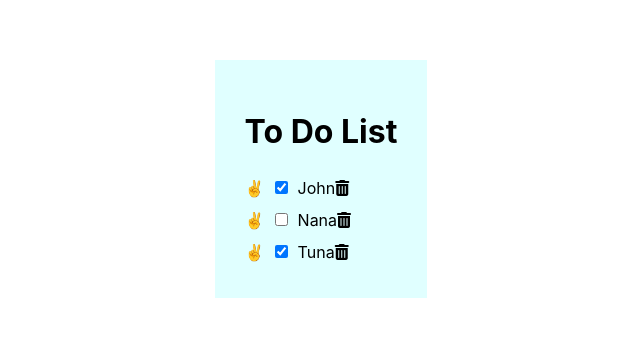
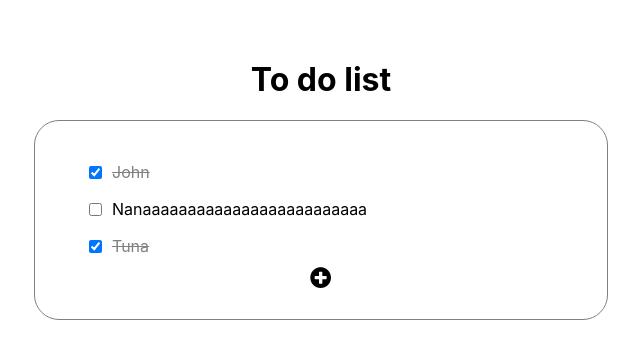
Before and after one commit to trongbinh15/to-do-app, a React (Create React App) app: page / in a window 1280 px wide. Shown: the part 241-600 px from the top of the page, without its empty margins (319-959 px from the left). Built offline with nearby package versions, Linux system fonts and the light colour scheme.

Commit message:
complete add, edit, delete, change status

```diff
--- a/public/index.html
+++ b/public/index.html
@@ -24,7 +24,6 @@
       work correctly both with client-side routing and a non-root public URL.
       Learn how to configure a non-root public URL by running `npm run build`.
     -->
-    <script src="https://use.fontawesome.com/ee6b17c0a2.js"></script>
     <title>React App</title>
   </head>
   <body>
--- a/src/App.css
+++ b/src/App.css
@@ -1,38 +1,9 @@
-.App {
-  text-align: center;
-}
-
-.App-logo {
-  height: 40vmin;
-  pointer-events: none;
-}
-
-@media (prefers-reduced-motion: no-preference) {
-  .App-logo {
-    animation: App-logo-spin infinite 20s linear;
-  }
-}
-
-.App-header {
-  background-color: #282c34;
-  min-height: 100vh;
+.container {
   display: flex;
   flex-direction: column;
+  justify-content: center;
   align-items: center;
-  justify-content: center;
-  font-size: calc(10px + 2vmin);
-  color: white;
+  margin: 0;
+  padding: 20px;
+  height: 100vh;
 }
-
-.App-link {
-  color: #61dafb;
-}
-
-@keyframes App-logo-spin {
-  from {
-    transform: rotate(0deg);
-  }
-  to {
-    transform: rotate(360deg);
-  }
-}
--- a/src/App.tsx
+++ b/src/App.tsx
@@ -1,12 +1,15 @@
 import './App.css';
 import { Component } from 'react';
-import List from './components/List/list';
+import ListComponent from './components/List/list';
 class App extends Component {
   render() {
     return (
       <>
-        <List>
-        </List>
+        <div className="container">
+          <h1>To do list</h1>
+          <ListComponent>
+          </ListComponent>
+        </div>
       </>
     );
   };
--- a/src/components/ACompoonet/a.style.css
+++ /dev/null
@@ -1,3 +0,0 @@
-.ane {
-  color:red;
-}
--- a/src/components/Item/item.styles.css
+++ b/src/components/Item/item.styles.css
@@ -1,25 +1,49 @@
-.item-container{
+.item-container {
   display: flex;
   flex-direction: row;
   justify-content: flex-start;
   align-items: center;
-  position:relative;
-  }
+  position: relative;
+  margin: 5px 0;
+  line-height: 2rem;
+}
 
 .item-container > .check-box{
   margin: 0 10px ;
 }
 
-.item-container > * {
-  line-height: 2rem;
+.item-container > .item-name {
+  max-width: calc(100% - 100px);
+  overflow: hidden;
+  white-space: nowrap;
+  text-overflow: ellipsis;
 }
 
-/* .item-container::after {
-  content: '❌';
+.item-container > .is-complete {
+  text-decoration: line-through;
+  color: gray;
+}
+
+.item-container > .movable {
+  opacity: 0;
+  transition: all 0.1s ease;
+}
+
+.item-container:hover .movable{
+  opacity: 1;
+}
+
+.actions {
   position: absolute;
-  right: 0;
-  transition: all 0.3s ease;
-} */
+  right: 10px;
+  opacity: 0;
+  transition: all 0.1s ease;
+}
 
-.item-container:hover {
+.item-container:hover .actions{
+  opacity: 1;
 }
+
+.actions > * {
+  margin-right: 10px;
+}
--- a/src/components/Item/item.tsx
+++ b/src/components/Item/item.tsx
@@ -1,46 +1,80 @@
-import React, { Component, DragEventHandler } from 'react'
+import { faBars, faCheck, faEdit, faTrash } from '@fortawesome/free-solid-svg-icons';
+import { FontAwesomeIcon } from '@fortawesome/react-fontawesome';
+import React, { Component, createRef, DragEventHandler } from 'react'
 import { ItemModel } from '../../models/item.model';
 import './item.styles.css'
 type Prop = {
   item: ItemModel;
-	onDelete: (id: number) => void;
+  onDelete: (id: string) => void;
   onChangeStatus: () => void;
+  onToggleEdit: () => void;
+  onChangeName: (value: string) => void;
   onDragStart: (e: DragEventHandler<HTMLDivElement>) => void;
   onDragOver: (e: DragEventHandler<HTMLDivElement>) => void;
   onDragEnd: (e: DragEventHandler<HTMLDivElement>) => void;
 };
 
+export class ItemComponent extends Component<Prop> {
+  private ref: React.RefObject<HTMLInputElement>;
+  constructor(props: Prop) {
+    super(props);
+    this.ref = createRef();
+  }
 
-export class Item extends Component<Prop> {
+  toggleEdit = () => this.props.onToggleEdit();
+
+  updateName = () => {
+    this.props.onChangeName(this.ref.current?.value as string);
+    this.toggleEdit();
+  }
+
   handleDeleteEvent = () => this.props.onDelete(this.props.item.id);
   handleChangeStatueEvent = () => this.props.onChangeStatus();
   handleOnDragStart = (e: any) => this.props.onDragStart(e);
   handleOnDragEnd = (e: any) => this.props.onDragOver(e);
 
-	shouldComponentUpdate(nextProp: any) {
-		return this.props.item.isComplete !== nextProp.item.isComplete
+  shouldComponentUpdate(nextProp: Prop) {
+    return (this.props.item.isComplete !== nextProp.item.isComplete)
+    || (this.props.item.isEdit !== nextProp.item.isEdit)
+    || (this.props.item.name !== nextProp.item.name)
+  }
+
+  componentDidUpdate(){
+    this.ref.current?.focus();
+  }
+  componentDidMount(){
+    this.ref.current?.focus();
   }
 
 
   render() {
     return (
       <div className="item-container">
-				<div
+        <div className="movable"
           onDragStart={this.handleOnDragStart}
           onDragOver={this.handleOnDragEnd}
-					onDragEnd={this.handleOnDragEnd} draggable>✌</div>
+          onDragEnd={this.handleOnDragEnd} draggable>
+          <FontAwesomeIcon icon={faBars} className="btn"/>
+          </div>
         <input type="checkbox"
           className="check-box"
           defaultChecked={this.props.item.isComplete}
-					onChange={this.handleChangeStatueEvent}
-					onClick={this.handleChangeStatueEvent} />
-				<div>{this.props.item.name}</div>
-				<i className="fas fa-trash-alt"></i>
-				{/* <button onClick={this.handleDeleteEvent}>Delete</button> */}
-				{/* <button onClick={this.handleChangeStatueEvent}>Change Status</button> */}
+          onChange={this.handleChangeStatueEvent} />
+
+        {this.props.item.isEdit ?
+          <input type="text" className="item-name" defaultValue={this.props.item.name} ref={this.ref} /> :
+          <div className={`item-name ${this.props.item.isComplete ? 'is-complete' : ''} `}>{this.props.item.name}</div>
+        }
+        <div className="actions">
+        {this.props.item.isEdit ?
+          <FontAwesomeIcon icon={faCheck} className="btn done" onClick={this.updateName}/>
+            : <FontAwesomeIcon icon={faEdit} className="btn edit" onClick={this.toggleEdit} />
+          }
+          <FontAwesomeIcon icon={faTrash} className="btn delete" onClick={this.handleDeleteEvent}/>
+        </div>
       </div>
     )
   }
 }
 
-export default Item
+export default ItemComponent
--- a/src/components/List/list.styles.css
+++ b/src/components/List/list.styles.css
@@ -1,12 +1,23 @@
-.container {
-  display: grid;
-  place-items: center;
-  margin: 0;
-  padding: 20px;
-  height: 100vh;
+.list-item {
+  border: 1px solid gray;
+  border-radius: 25px;
+  padding: 30px;
+  max-width: 40vw;
+  width: 100%;
+  min-width: 300px;
+}
+.add-section {
+	display: flex;
+	flex-direction: column;
+	justify-content: center;
+	align-items: center;
 }
 
-.container>.list-item {
-  background-color: lightcyan;
-  padding: 30px;
+.add-section > btn {
+  display: inline-block;
+  font-size: 1.5rem;
 }
+
+.add-section > .is-adding{
+  display: none;
+}
--- a/src/components/List/list.tsx
+++ b/src/components/List/list.tsx
@@ -1,54 +1,77 @@
+import { faPlusCircle } from '@fortawesome/free-solid-svg-icons';
+import { FontAwesomeIcon } from '@fortawesome/react-fontawesome';
 import React, { Component } from 'react'
 import { ItemModel } from '../../models/item.model';
-import Item from '../Item/item';
+import ItemComponent from '../Item/item';
 import './list.styles.css'
+import { v4 as uuidv4 } from 'uuid';
 
 type State = {
   items: ItemModel[];
-  header?: string;
+  isAdding: boolean;
 }
 
-export class List extends Component<{}, State> {
+export class ListComponent extends Component<{}, State> {
   constructor(props = {}) {
     super(props);
     this.state = {
       items:
         [
           {
-            id: 1,
+            id: '1',
             name: 'John',
-            isComplete: true
+            isComplete: true,
+            isEdit: false
           },
           {
-            id: 2,
-            name: 'Nana',
-            isComplete: false
+            id: '2',
+            name: 'Nanaaaaaaaaaaaaaaaaaaaaaaaaa',
+            isComplete: false,
+            isEdit: false
           },
           {
-            id: 3,
+            id: '3',
             name: 'Tuna',
-            isComplete: true
+            isComplete: true,
+            isEdit: false
           }
         ],
-      header: 'To Do List',
+      isAdding: false
     }
   }
 
   draggedItem: ItemModel | null = null;
 
-  onDelete = (id: number) => {
+  onDelete = (id: string) => {
     // this.items.splice(this.items.findIndex(item => item.id === id), 1);
     this.setState(prev => ({
       // eslint-disable-next-line no-labels
       items: prev.items.filter(item => item.id !== id)
     }));
+    this.setState({isAdding: false});
   }
 
-  onChangeStatus = (id: number) => {
+  onChangeStatus = (id: string) => {
     this.setState(prev => ({
       // eslint-disable-next-line no-labels
       items: prev.items.map(item => item.id === id ? { ...item, isComplete: !item.isComplete } : item)
     }));
+  }
+
+  onToggleEdit = (id: string) => {
+    this.setState(prev => ({
+      // eslint-disable-next-line no-labels
+      items: prev.items.map(item => item.id === id ? { ...item, isEdit: !item.isEdit } : item)
+    }));
+  }
+
+  onChangeName = (id: string, value: string) => {
+      this.setState(prev => ({
+        // eslint-disable-next-line no-labels
+        items: prev.items.map(item => item.id === id ? { ...item, name: value } : item)
+      }));
+
+    this.setState({isAdding: false});
   }
 
   onDragStart = (e: any, index?: number) => {
@@ -85,20 +108,42 @@ export class List extends Component<{}, State> {
   };
 
 
+  onAddNewItem = () => {
+    this.setState(prev => ({
+      // eslint-disable-next-line no-labels
+      items: [...prev.items,{
+        id: uuidv4(),
+        isComplete: false,
+        isEdit: true,
+        name: ''
+      }],
+    }));
+
+    this.setState({isAdding: true});
+  }
+
+
   render() {
     return (
       <>
-        <div className="container">
-          <div className='list-item'>
-            <h1>{this.state.header}</h1>
-            {this.state.items.map((item, index) =>
-              <Item key={item.id}
+        <div className='list-item'>
+          {this.state.items.length === 0 ? <div>Nothing to do</div> :
+            this.state.items.map((item, index) =>
+              <ItemComponent key={item.id}
                 item={item}
                 onChangeStatus={() => this.onChangeStatus(item.id)}
+                onToggleEdit={() => this.onToggleEdit(item.id)}
+                onChangeName={(value) => this.onChangeName(item.id, value)}
                 onDragStart={(e) => this.onDragStart(e, index)}
                 onDragOver={(e) => this.onDragOver(e, index)}
                 onDragEnd={() => this.onDragEnd}
                 onDelete={this.onDelete} />)}
+          <div className="add-section">
+            <FontAwesomeIcon
+              icon={faPlusCircle}
+              size='lg'
+              className={`btn add-btn + ${this.state.isAdding ? 'is-adding' : ''}`}
+              onClick={this.onAddNewItem} />
           </div>
         </div>
       </>
@@ -106,4 +151,4 @@ export class List extends Component<{}, State> {
   }
 }
 
-export default List;
+export default ListComponent;
--- a/src/index.css
+++ b/src/index.css
@@ -11,3 +11,7 @@ code {
   font-family: source-code-pro, Menlo, Monaco, Consolas, 'Courier New',
     monospace;
 }
+
+.btn {
+  cursor: pointer;
+}
--- a/src/models/item.model.ts
+++ b/src/models/item.model.ts
@@ -1,5 +1,6 @@
 export interface ItemModel {
-  id: number;
+  id: string;
   name: string;
   isComplete: boolean;
+  isEdit: boolean;
 }
```
Also changed, not shown: package.json (+7 -0 lines), src/components/ACompoonet/a.tsx (deleted, +0 -24 lines), 1 other file (tests, documents, lock files or other folders). Lines whose indentation alone changed are shown as unchanged.
